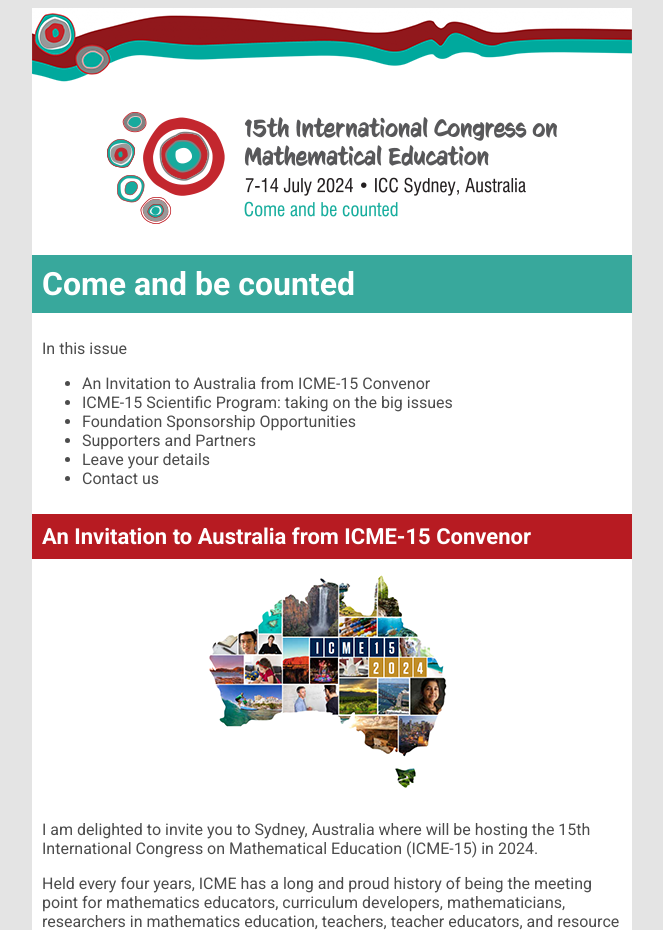
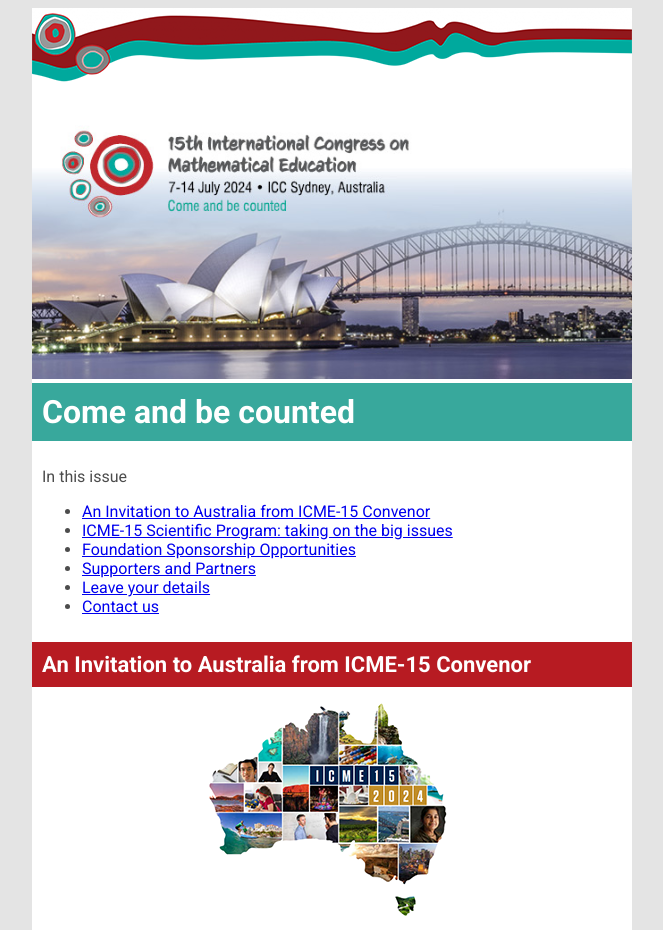
Before and after one commit to ICMS-Australasia/ICME15, a PHP site: page /news/1.html in a window 1280 px wide. Shown: the top 930 px of the page, without its empty margins (308-971 px from the left). Run offline with PHP 8.4, Linux system fonts and the light colour scheme.

Commit message:
ezine #1 updates

```diff
--- a/news/1.html
+++ b/news/1.html
@@ -13,7 +13,8 @@
     <tr>
         <td>
             <img src = "img/border.png">
-            <img src = "img/logo.png" id = "logo">
+            <!--<img src = "img/logo.png" id = "logo">-->
+            <img src = "img/bannerCrop2.png" id = "harbour">
             <h1>Come and be counted</h1>
             <table width="600" align="center" border="0" cellspacing="0" cellpadding="10">
                 <tr>
@@ -22,12 +23,12 @@
             <p>In this issue</p>
             <ul>
 
-                <li>An Invitation to Australia from ICME-15 Convenor</li>
-                <li>ICME-15 Scientific Program: taking on the big issues</li>
-                <li>Foundation Sponsorship Opportunities</li>
-                <li>Supporters and Partners</li>
-                <li>Leave your details</li>
-                <li>Contact us </li>
+                <li><a href = "#invitation">An Invitation to Australia from ICME-15 Convenor</a></li>
+                <li><a href = "#program">ICME-15 Scientific Program: taking on the big issues</a></li>
+                <li><a href = "#sponsorship">Foundation Sponsorship Opportunities</a></li>
+                <li><a href = "#supporters">Supporters and Partners</a></li>
+                <li><a href = "#details">Leave your details</a></li>
+                <li><a href = "#contact">Contact us </a></li>
             </ul>
             </td>
             </tr>
@@ -68,7 +69,7 @@
     <tr>
         <td>
 
-            <h2>An Invitation to Australia from ICME-15 Convenor</h2>
+            <h2 id = "invitation">An Invitation to Australia from ICME-15 Convenor</h2>
             <img src = "img/icmeLogo.png">
             <table width="600" align="center" border="0" cellspacing="0" cellpadding="10">
 
@@ -118,7 +119,7 @@
     </tr>
     <tr>
         <td>
-            <h2>ICME-15 Scientific Program: taking on the big issues</h2>
+            <h2 id = "program">ICME-15 Scientific Program: taking on the big issues</h2>
 
             <table width="600" align="center" border="0" cellspacing="0" cellpadding="10">
                 <tr>
@@ -152,7 +153,7 @@
 
     <tr>
         <td>
-            <h2>Foundation Sponsorship Opportunities</h2>
+            <h2 id = "sponsorship">Foundation Sponsorship Opportunities</h2>
             <table width="600" align="center" border="0" cellspacing="0" cellpadding="10">
                 <tr>
                     <td>
@@ -181,7 +182,7 @@
     </tr>
     <tr>
         <td>
-            <h2>Contact Us</h2>
+            <h2 id = "details">Contact Us</h2>
             <table width="580" align="center" border="0" cellspacing="0" cellpadding="10">
                 <tr>
                     <td>
@@ -202,7 +203,7 @@
                         <img src = "img/qr.png" width = "150px" class = "qr">
 
 
-                        <h3>Thank you to our sponsors, supporters and partners</h3>
+                        <h3 id = "supporters">Thank you to our sponsors, supporters and partners</h3>
 
 
                         <h4>Consortium for Mathematics Education (CoME)</h4>
@@ -250,7 +251,7 @@
                         <table width="580" align="center" border="0" cellspacing="0" cellpadding="20" id = "footer">
                             <tr>
                               <td valign = "top">
-                                <h2>General Enquires</h2>
+                                <h2 id = "contact">General Enquires</h2>
                                 <h3>Congress Secretariat</h3>
                                 <p>
                                   ICMS Australasia<br> GPO Box 3270<br> Sydney NSW 2001<br> Tel: +61 2 9254 5000<br> Email: <a href="mailto:info@icme15.com">info@icme15.com</a>
--- a/news/style.css
+++ b/news/style.css
@@ -24,7 +24,6 @@
   color: white;
   margin-top: 0;
   background-color: #38A89C;
-  margin-top: 30px;
   margin-bottom: 0;
   padding: 10px;
 }
@@ -59,6 +58,7 @@
   display: block;
   margin-left: auto;
   margin-right: auto;
+  margin-bottom: 40px;
 }
 
 .qr {
@@ -73,4 +73,9 @@
   color: #38A89C;
   padding: 0;
 }
+
+#harbour {
+  width: 600px;
+  margin-bottom: 0px;
+}
 /*# sourceMappingURL=style.css.map */
--- a/news/style.scss
+++ b/news/style.scss
@@ -29,7 +29,6 @@
     color:white;
     margin-top:0;
     background-color: $teal;
-    margin-top: 30px;
     margin-bottom: 0;
     padding:10px;
 
@@ -67,6 +66,7 @@
     display: block;
     margin-left: auto;
     margin-right: auto;
+    margin-bottom:40px;
 }
 
 .qr{
@@ -83,3 +83,10 @@
         padding:0;
     }
 }
+
+
+#harbour{
+    width:600px;
+    margin-bottom:0px;
+
+}
```
Also changed, not shown: news/img/banner.jpg (added), news/img/bannerCrop.png (added), news/img/bannerCrop2.png (added), news/img/harbour.png (added), news/img/harbourlogo.png (added), 1 other file.
